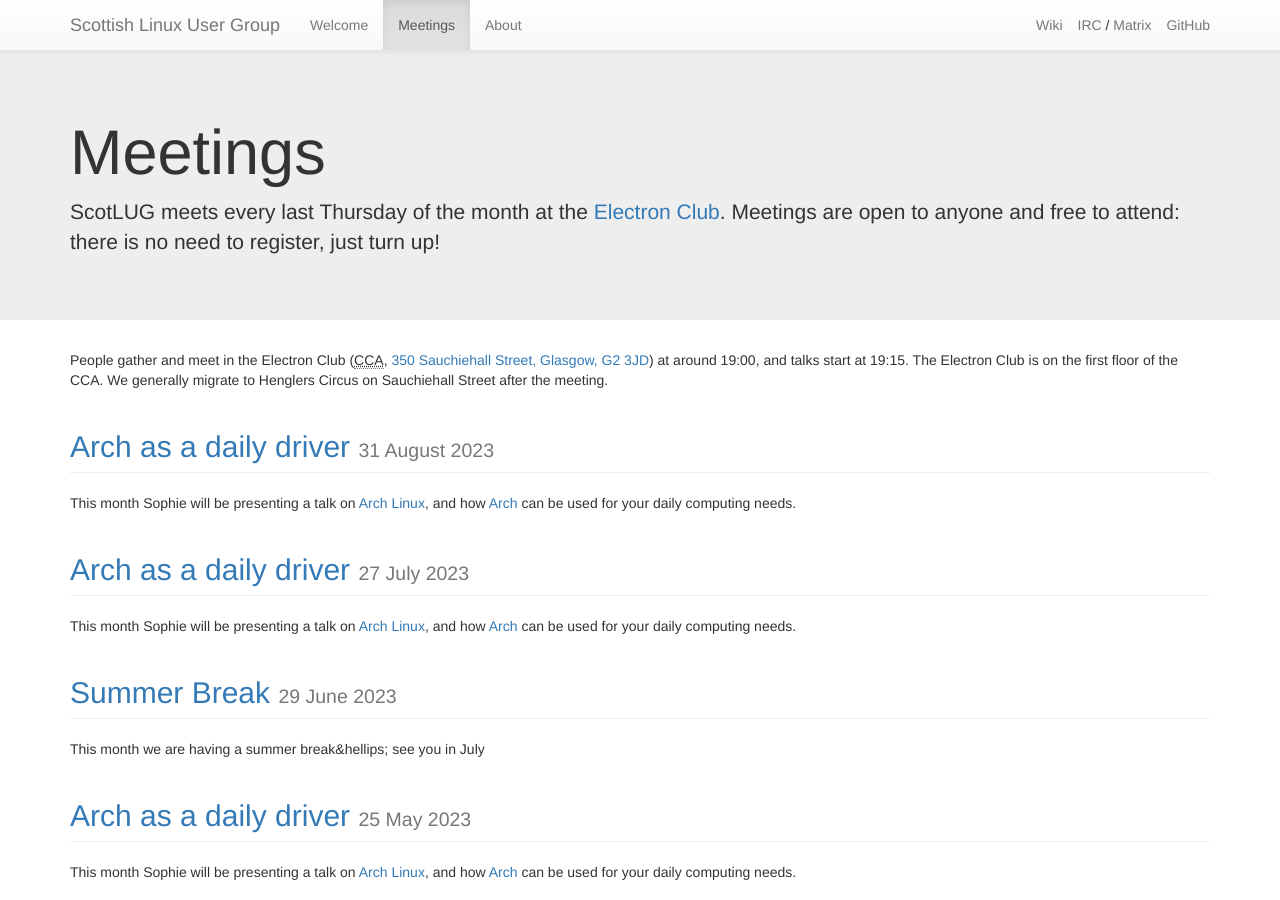
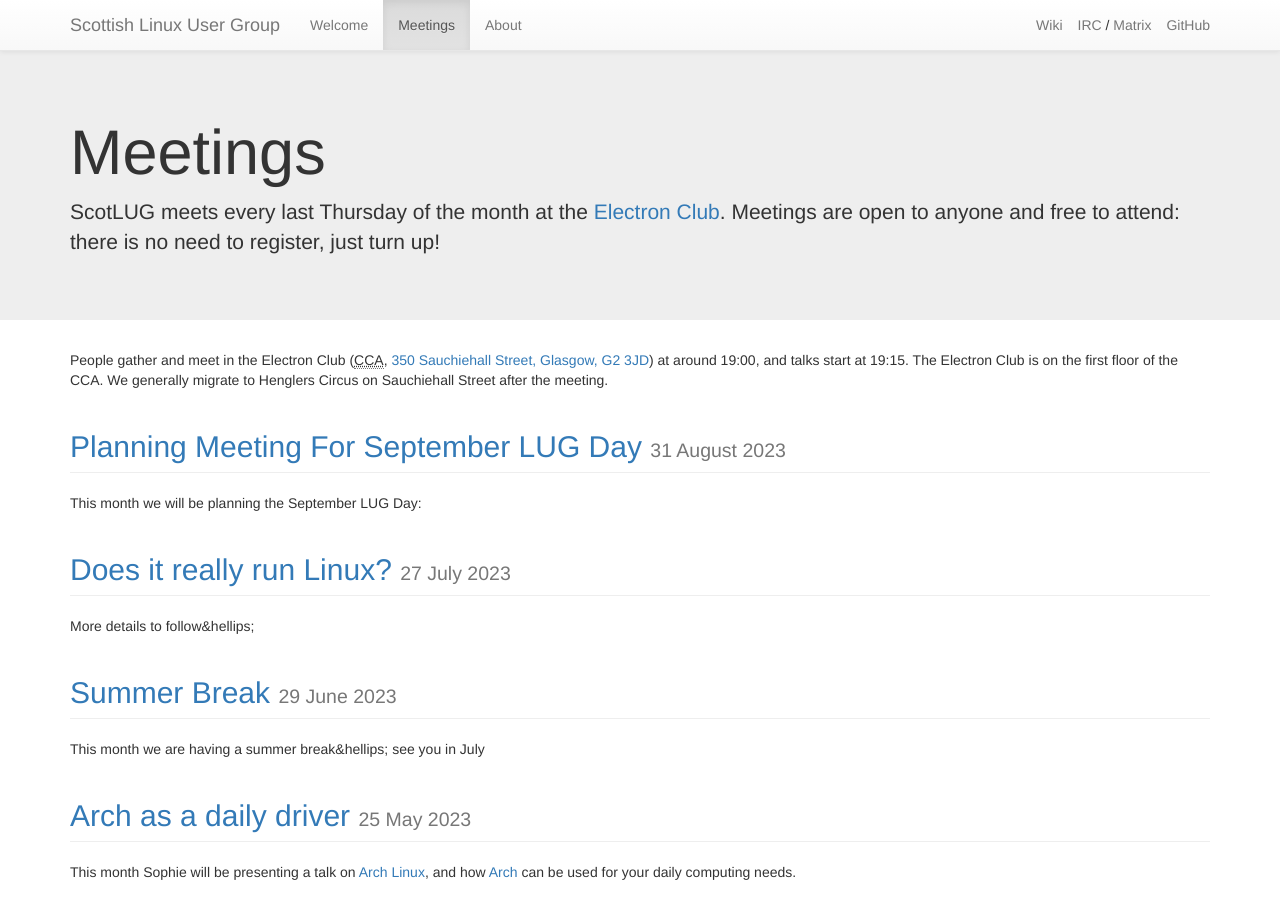
Before and after one commit to ScotLUG/scotlug.github.io, a Jekyll site: the page built from meetings/index.html, in a window 1280 px wide and 900 px high. Built offline with Jekyll 4.4.1, drawn with Linux system fonts in a browser that asks for light colours; nearby versions of some CDN libraries; library files that are not in the unit come from our copies.

Commit message:
Meeting details

```diff
--- a/meetings/_posts/2023-07-27-july.markdown
+++ b/meetings/_posts/2023-07-27-july.markdown
@@ -1,12 +1,8 @@
 ---
-title: Arch as a daily driver
+title: Does it really run Linux?
 ---
 
-This month Sophie will be presenting a talk on [Arch Linux](https://archlinux.org/), and how [Arch](https://archlinux.org) can be used for your daily computing needs.
-
- * What is [Arch](https://archlinux.org)
- * Setting up [Arch](https://archlinxu.org)
- * Getting the most out of [Arch](https://archlinxu.org)
+More details to follow&hellips;
 
 
 ---
@@ -14,6 +10,6 @@
 Agenda:
 
  * 19:00 Meet at the Electron Club
- * 19:15 Arch as a daily driver
+ * 19:15 Does it really run Linux?
  * 19:45 Questions
  * 20:00 retire to the [Henglers Circus](https://goo.gl/maps/VcULEpKxQhmujM3v8)
--- a/meetings/_posts/2023-08-31-august.markdown
+++ b/meetings/_posts/2023-08-31-august.markdown
@@ -1,12 +1,11 @@
 ---
-title: Arch as a daily driver
+title: Planning Meeting For September LUG Day
 ---
 
-This month Sophie will be presenting a talk on [Arch Linux](https://archlinux.org/), and how [Arch](https://archlinux.org) can be used for your daily computing needs.
+This month we will be planning the September LUG Day:
 
- * What is [Arch](https://archlinux.org)
- * Setting up [Arch](https://archlinxu.org)
- * Getting the most out of [Arch](https://archlinxu.org)
+ * Confirm date in September for Linux Day
+ * Confirm venue (ask Neil ;~))
 
 
 ---
@@ -14,6 +13,6 @@
 Agenda:
 
  * 19:00 Meet at the Electron Club
- * 19:15 Arch as a daily driver
- * 19:45 Questions
+ * 19:15 Planning meeting
+ * 19:45 Any other business
  * 20:00 retire to the [Henglers Circus](https://goo.gl/maps/VcULEpKxQhmujM3v8)
```
